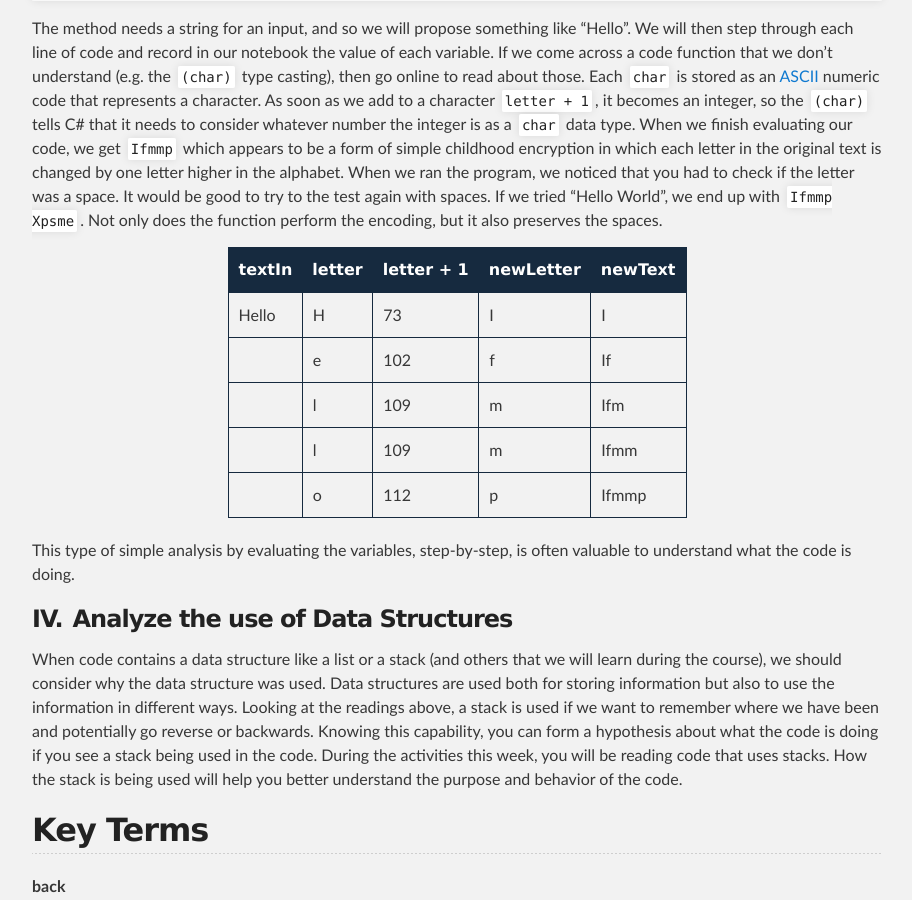
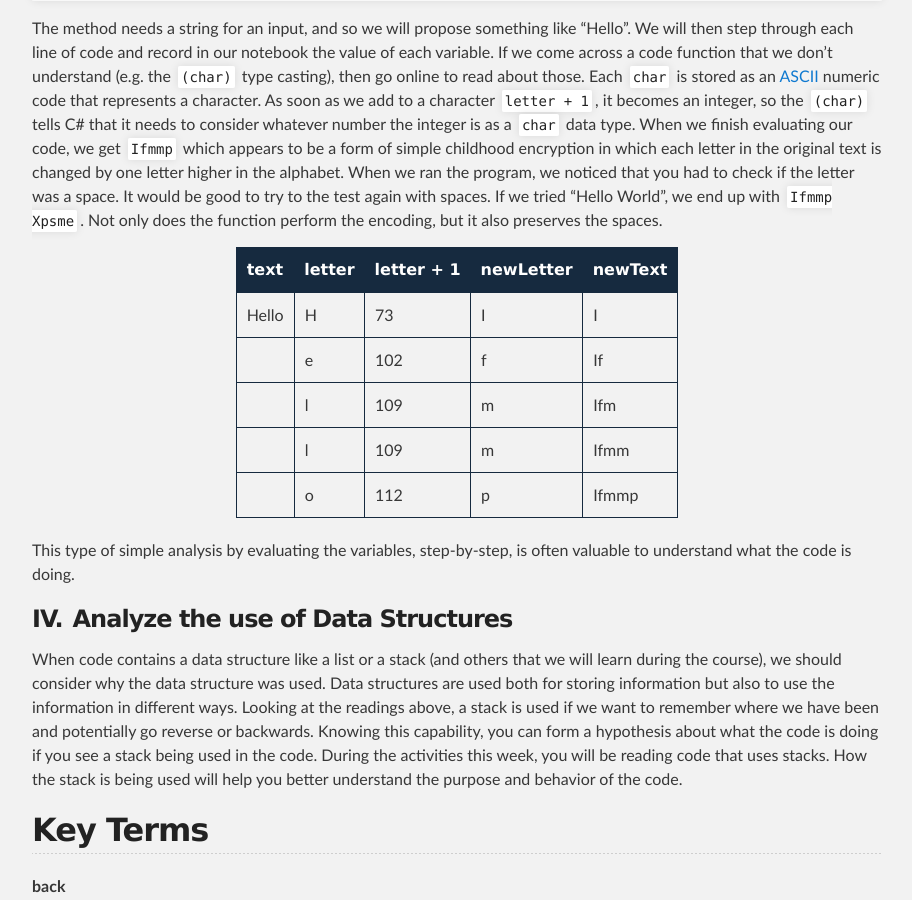
Before and after one commit to byui-cse/cse212-csharp, a Jekyll site: the page built from docs/lesson03/prepare.md, in a window 1280 px wide and 900 px high, scrolled down 7836 px. Shown: the whole window, without its empty margins (183-1095 px from the left). Built offline with Jekyll 4.4.1, drawn with Linux system fonts in a browser that asks for light colours; some web fonts are replaced.

Commit message:
Update prepare.md

```diff
--- a/docs/lesson03/prepare.md
+++ b/docs/lesson03/prepare.md
@@ -183,13 +183,13 @@ public static string DoSomething(string text) {
 The method needs a string for an input, and so we will propose something like "Hello". We will then step through each line of code and record in our notebook the value of each variable. If we come across a code function that we don't understand
 (e.g. the `(char)` type casting), then go online to read about those. Each `char` is stored as an [ASCII](https://www.asciitable.com/) numeric code that represents a character. As soon as we add to a character `letter + 1`, it becomes an integer, so the `(char)` tells C# that it needs to consider whatever number the integer is as a `char` data type. When we finish evaluating our code, we get `Ifmmp` which appears to be a form of simple childhood encryption in which each letter in the original text is changed by one letter higher in the alphabet. When we ran the program, we noticed that you had to check if the letter was a space. It would be good to try to the test again with spaces. If we tried "Hello World", we end up with `Ifmmp Xpsme`. Not only does the function perform the encoding, but it also preserves the spaces.
 
-| textIn  | letter | letter + 1 | newLetter | newText |
-|---------|--------|------------|-----------|----------|
-| Hello   | H      | 73         | I         | I        |
-|         | e      | 102        | f         | If       |
-|         | l      | 109        | m         | Ifm      |
-|         | l      | 109        | m         | Ifmm     |
-|         | o      | 112        | p         | Ifmmp    |
+| text  | letter | letter + 1 | newLetter | newText |
+|-------|--------|------------|-----------|----------|
+| Hello | H      | 73         | I         | I        |
+|       | e      | 102        | f         | If       |
+|       | l      | 109        | m         | Ifm      |
+|       | l      | 109        | m         | Ifmm     |
+|       | o      | 112        | p         | Ifmmp    |
 
 This type of simple analysis by evaluating the variables, step-by-step, is often valuable to understand what the code is doing.
 
```
